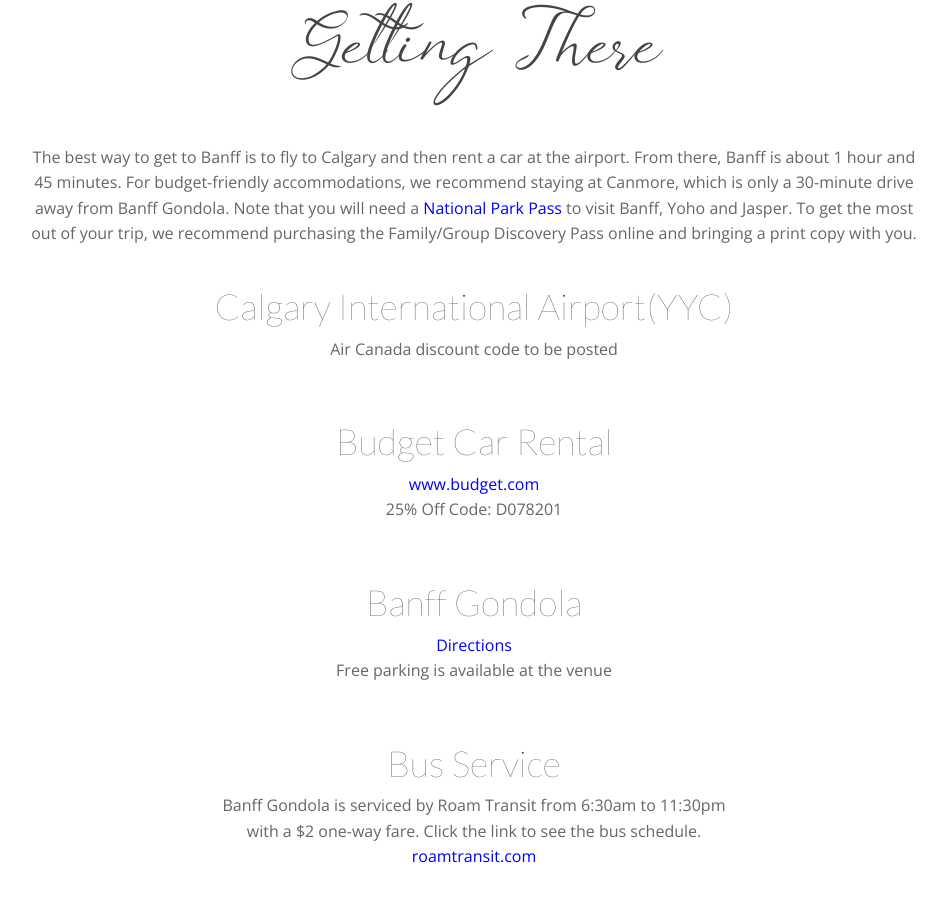
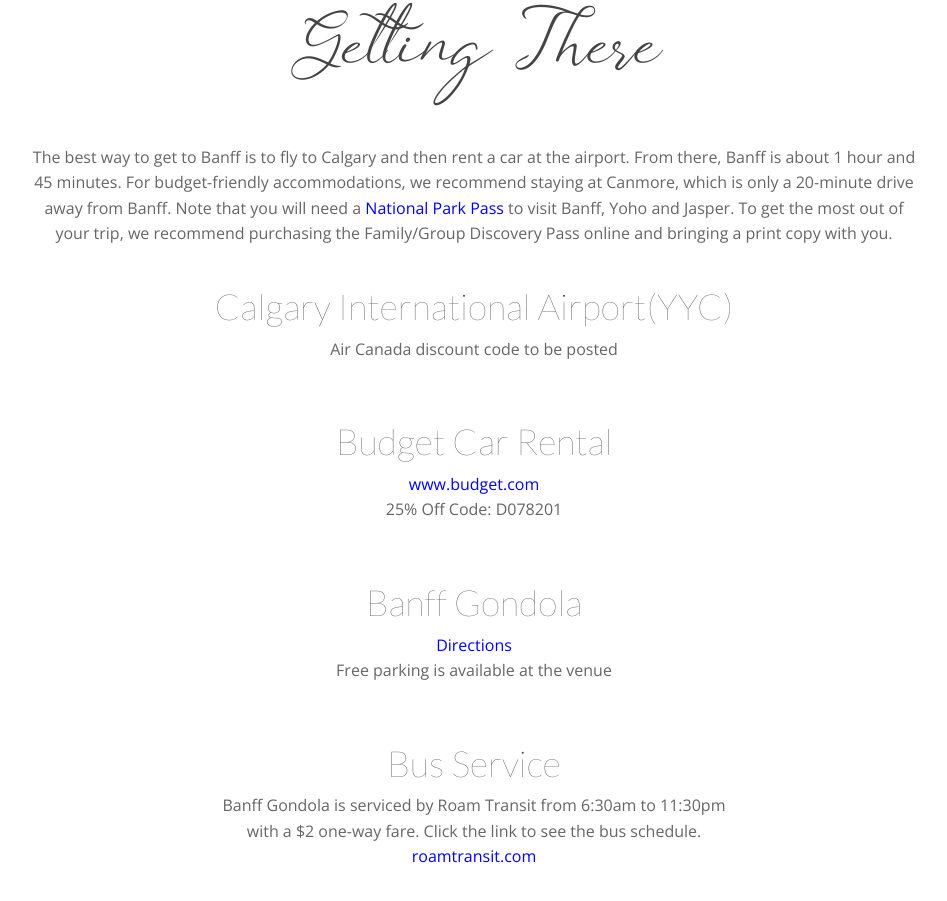
Before and after one commit to ariellaboriante/ariel-jack-wedding, a plain HTML site: page index.html in a window 1280 px wide. Shown: the part 4386-5287 px from the top of the page, without its empty margins (166-1113 px from the left). Drawn offline with nearby package versions, Linux system fonts and the light colour scheme.

Commit message:
Update index.html

```diff
--- a/index.html
+++ b/index.html
@@ -144,7 +144,7 @@
 
             <div class="divider"></div>
             <h3 class="saturdate-text">Getting There</h3>
-            <p class="mt80 mb40">The best way to get to Banff is to fly to Calgary and then rent a car at the airport. From there, Banff is about 1 hour and 45 minutes. For budget-friendly accommodations, we recommend staying at Canmore, which is only a 30-minute drive away from Banff Gondola. Note that you will need a <a href="https://www.banfflakelouise.com/park-pass-purchase" target="_blank" style="text-decoration:none; color: blue;">National Park Pass</a> to visit Banff, Yoho and Jasper. To get the most out of your trip, we recommend purchasing the Family/Group Discovery Pass online and bringing a print copy with you.</p>
+            <p class="mt80 mb40">The best way to get to Banff is to fly to Calgary and then rent a car at the airport. From there, Banff is about 1 hour and 45 minutes. For budget-friendly accommodations, we recommend staying at Canmore, which is only a 20-minute drive away from Banff. Note that you will need a <a href="https://www.banfflakelouise.com/park-pass-purchase" target="_blank" style="text-decoration:none; color: blue;">National Park Pass</a> to visit Banff, Yoho and Jasper. To get the most out of your trip, we recommend purchasing the Family/Group Discovery Pass online and bringing a print copy with you.</p>
 
             <h2>Calgary International Airport(YYC)</h2>
             <p class="mb60">
```
